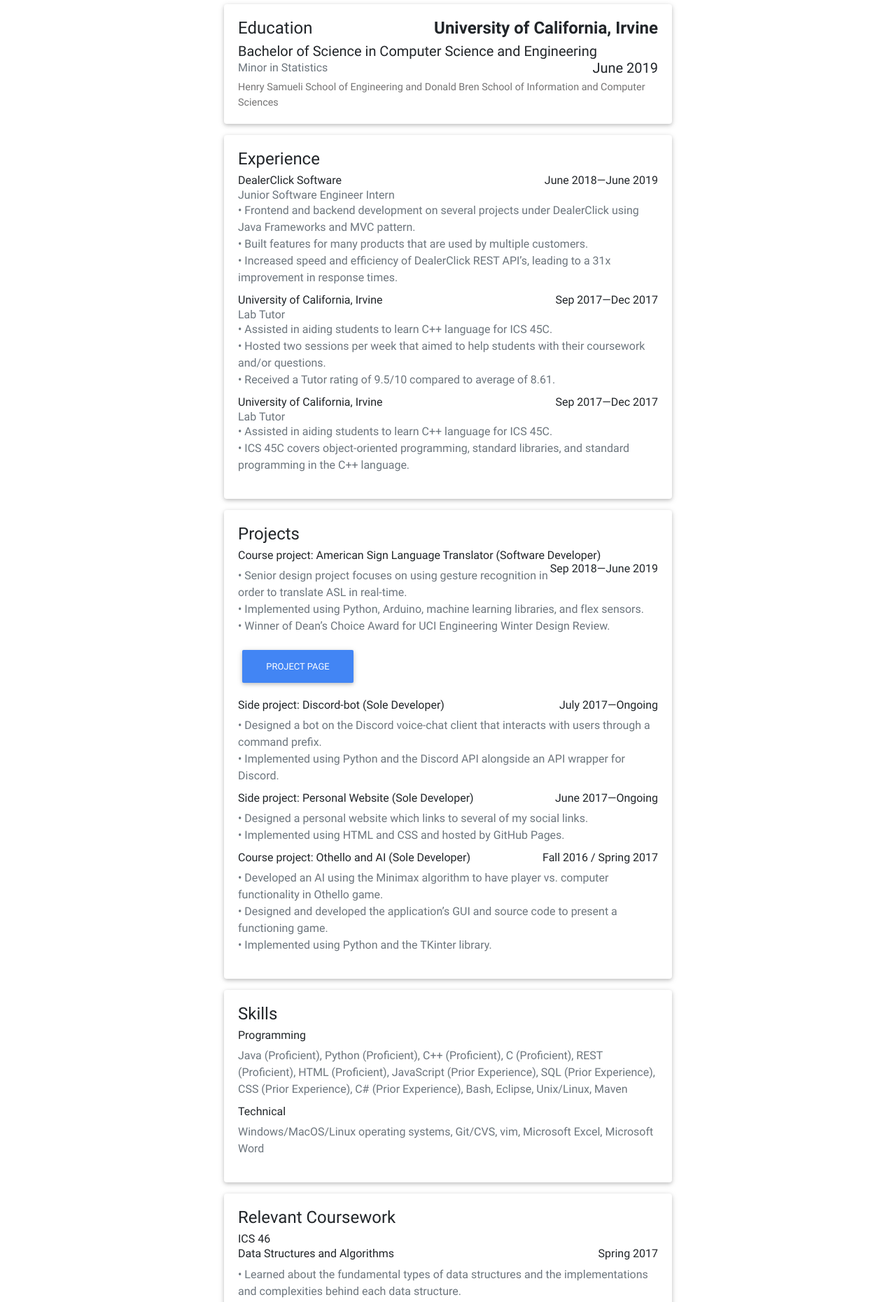
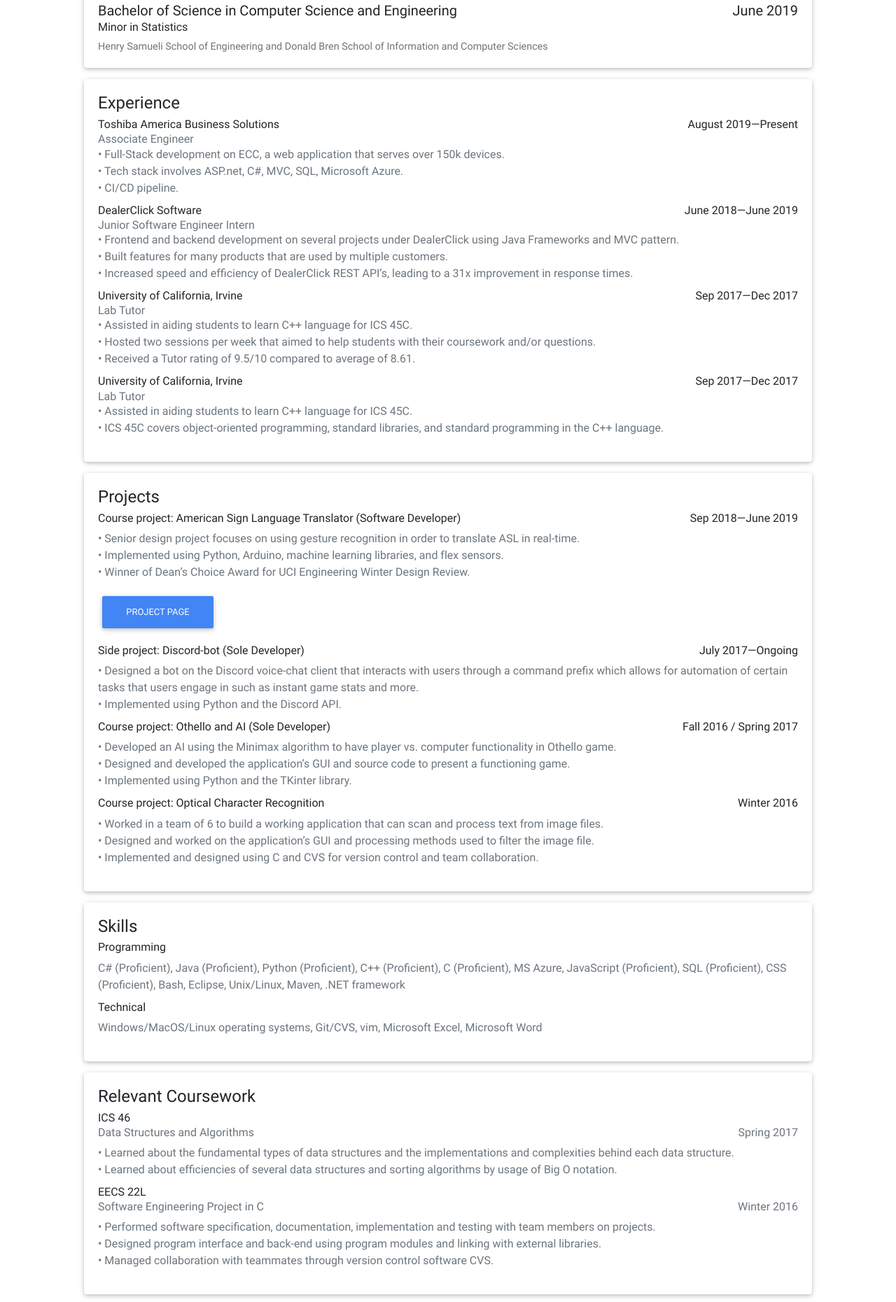
Before and after one commit to textured/textured.github.io, a plain HTML site: page views/resume.html in a window 1280 px wide. Shown: the part 250-2111 px from the top of the page at 70% size. Drawn offline with Linux system fonts and the light colour scheme; files whose address does not match are found by name.

Commit message:
Updated resume design

```diff
--- a/views/resume.html
+++ b/views/resume.html
@@ -22,39 +22,46 @@
 
     <!-- Start your project here-->
     <!--Panel-->
-    <div class="card w-50" style="margin-left: auto; margin-right: auto; margin-top: 2em">
+    <div class="card" style="margin-left: auto; margin-right: auto; margin-top: 2em; width: 65em">
         <div class="card-body">
-            <h3 class="card-title">Daniel Phan</h3>
+            <h3 class="card-title"><a href="..\index.html" style="color:inherit; text-decoration: none;">Daniel Phan</a></h3>
             <p class="card-text"></p>
-
+            <!-- Links -->
             <a href="tel:1-909-331-2459" class="btn btn-primary"> <i class="fas fa-phone"></i> (909) 331-2459</a>
             <a href="mailto:daniel.phan123@gmail.com" class="btn btn-primary"><i class="fas fa-envelope"></i> Email me</a>
+            <a href="https://www.linkedin.com/in/danielqphan/" class="btn btn-primary"> <i class="fab fa-linkedin-in"></i> /danielqphan</a>
             <a href="https://github.com/textured" class="btn btn-primary"><i class="fab fa-github"></i> Github</a>
-            <a href="https://drive.google.com/file/d/1CONyPe-RFuQ4qIhIzZa0KGM-tyzNUBTS/view?usp=sharing"
+            <a href="https://drive.google.com/file/d/1RF8Tg5fqi8X5SrTwopC6-AgE-fIl-ENe/view?usp=sharing"
                 class="btn btn-primary"><i class="fa fa-file-pdf-o" aria-hidden="true"></i> Download</a>
-
         </div>
         <span class="border border-primary"></span>
     </div>
     <!--/.Panel-->
 
     <!-- Education -->
-    <div class="card w-50" style="margin-left: auto; margin-right: auto; margin-top: 1em">
+    <div class="card" style="margin-left: auto; margin-right: auto; margin-top: 1em; width: 65em">
             <div class="card-body">
                 <h4 class="card-title">Education <span style="float: right"><b>University of California, Irvine</b></span></h4>
                 <h5 class="card-subtitle mb-2">Bachelor of Science in Computer Science and Engineering
                     <span style="float:right;">June 2019</span>
                 </h5>
-                <h6 class="card-subtitle mb-2 text-muted">Minor in Statistics</h3>
+                <h6 class="card-subtitle mb-2">Minor in Statistics</h3>
                 <p class="card-text">
                     Henry Samueli School of Engineering and Donald Bren School of Information and Computer Sciences
                 </p>
             </div>
     </div>
     <!-- Experience -->
-    <div class="card w-50" style="margin-left: auto; margin-right: auto; margin-top: 1em">
+    <div class="card" style="margin-left: auto; margin-right: auto; margin-top: 1em; width: 65em">
             <div class="card-body">
                 <h4 class="card-title">Experience</h4>
+                <h6 class="card-subtitle mb-2">Toshiba America Business Solutions <span style="float: right">August 2019—Present</span></h6>
+                <h6 class="card-subtitle text-muted">Associate Engineer</h6>
+                <p class="text-muted">
+                    • Full-Stack development on ECC, a web application that serves over 150k devices. <br/>
+                    • Tech stack involves ASP.net, C#, MVC, SQL, Microsoft Azure. <br/>
+                    • CI/CD pipeline.
+                </p>
                 <h6 class="card-subtitle mb-2">DealerClick Software <span style="float: right">June 2018—June 2019</span></h6>
                 <h6 class="card-subtitle text-muted">Junior Software Engineer Intern</h6>
                 <p class="text-muted">
@@ -78,9 +85,10 @@
             </div>
     </div>
     <!-- Projects -->
-    <div class="card w-50" style="margin-left: auto; margin-right: auto; margin-top: 1em">
+    <div class="card" style="margin-left: auto; margin-right: auto; margin-top: 1em; width: 65em">
         <div class="card-body">
             <h4 class="card-title">Projects</h4>
+            <!-- Project 1 -->
             <h6 class="card-subtitle mb-2">Course project: American Sign Language Translator (Software Developer)<span style="float: right">Sep 2018—June 2019</span></h6>
             <p class="text-muted">
                 • Senior design project focuses on using gesture recognition in order to translate ASL in real-time. <br/>
@@ -88,35 +96,37 @@
                 • Winner of Dean’s Choice Award for UCI Engineering Winter Design Review.
             </p>
             <a href="http://projects.eng.uci.edu/projects/2018-2019/sign-language-translator" class="btn btn-primary">Project Page</a>
-
+            <!-- Project 2 -->
             <h6 class="card-subtitle mb-2" style="margin-top: 1rem;">Side project: Discord-bot (Sole Developer)<span style="float: right">July 2017—Ongoing</span></h6>
             <p class="text-muted">
-                • Designed a bot on the Discord voice-chat client that interacts with users through a command prefix. <br/>
-                • Implemented using Python and the Discord API alongside an API wrapper for Discord.
+                • Designed a bot on the Discord voice-chat client that interacts with users through a command prefix which allows for
+                  automation of certain tasks that users engage in such as instant game stats and more. <br/>
+                • Implemented using Python and the Discord API.
             </p>
-
-            <h6 class="card-subtitle mb-2">Side project: Personal Website (Sole Developer)<span style="float: right">June 2017—Ongoing</span></h6>
-            <p class="text-muted">
-                • Designed a personal website which links to several of my social links. <br/>
-                • Implemented using HTML and CSS and hosted by GitHub Pages.
-            </p>
-
+            <!-- Project 3 -->
             <h6 class="card-subtitle mb-2">Course project: Othello and AI (Sole Developer)<span style="float: right">Fall 2016 / Spring 2017</span></h6>
             <p class="text-muted">
                 • Developed an AI using the Minimax algorithm to have player vs. computer functionality in Othello game. <br/>
                 • Designed and developed the application’s GUI and source code to present a functioning game. <br/>
                 • Implemented using Python and the TKinter library.
             </p>
+            <!-- Project 4 -->
+            <h6 class="card-subtitle mb-2">Course project: Optical Character Recognition<span style="float: right">Winter 2016</span></h6>
+            <p class="text-muted">
+                • Worked in a team of 6 to build a working application that can scan and process text from image files. <br/>
+                • Designed and worked on the application’s GUI and processing methods used to filter the image file. <br/>
+                • Implemented and designed using C and CVS for version control and team collaboration.
+            </p>
         </div>
     </div>
     <!-- Skills -->
-    <div class="card w-50" style="margin-left: auto; margin-right: auto; margin-top: 1em">
+    <div class="card" style="margin-left: auto; margin-right: auto; margin-top: 1em; width: 65em">
         <div class="card-body">
             <h4 class="card-title">Skills</h4>
             <h6 class="card-subtitle mb-2">Programming</h6>
             <p class="text-muted">
-                Java (Proficient), Python (Proficient), C++ (Proficient), C (Proficient), REST (Proficient), HTML (Proficient), JavaScript (Prior
-                Experience), SQL (Prior Experience), CSS (Prior Experience), C# (Prior Experience), Bash, Eclipse, Unix/Linux, Maven
+                C# (Proficient), Java (Proficient), Python (Proficient), C++ (Proficient), C (Proficient), MS Azure, JavaScript (Proficient), SQL
+                (Proficient), CSS (Proficient), Bash, Eclipse, Unix/Linux, Maven, .NET framework
             </p>
             <h6 class="card-subtitle mb-2">Technical</h6>
             <p class="text-muted">
@@ -125,17 +135,17 @@
         </div>
     </div>
     <!-- Relevant CourseWork -->
-    <div class="card w-50" style="margin-left: auto; margin-right: auto; margin-top: 1em">
+    <div class="card" style="margin-left: auto; margin-right: auto; margin-top: 1em; width: 65em">
         <div class="card-body">
             <h4 class="card-title">Relevant Coursework</h4>
             <h6 class="card-subtitle mb-2">ICS 46</h6>
-            <h6 class="card-subtitle mb-2">Data Structures and Algorithms<span style="float: right">Spring 2017</span></h6>
+            <h6 class="card-subtitle mb-2 text-muted">Data Structures and Algorithms<span style="float: right">Spring 2017</span></h6>
             <p class="text-muted">
                 • Learned about the fundamental types of data structures and the implementations and complexities behind each data structure. <br/>
                 • Learned about efficiencies of several data structures and sorting algorithms by usage of Big O notation.
             </p>
             <h6 class="card-subtitle mb-2">EECS 22L</h6>
-            <h6 class="card-subtitle mb-2">Software Engineering Project in C<span style="float: right">Winter 2016</span></h6>
+            <h6 class="card-subtitle mb-2 text-muted">Software Engineering Project in C<span style="float: right">Winter 2016</span></h6>
             <p class="text-muted">
                 • Performed software specification, documentation, implementation and testing with team members on projects. <br/>
                 • Designed program interface and back-end using program modules and linking with external libraries. <br/>
@@ -144,7 +154,7 @@
         </div>
     </div>
     <!-- Accomplishments -->
-    <div class="card w-50" style="margin-left: auto; margin-right: auto; margin-top: 1em; margin-bottom: 2em">
+    <div class="card" style="margin-left: auto; margin-right: auto; margin-top: 1em; margin-bottom: 2em; width: 65em">
         <div class="card-body">
             <h4 class="card-title">Accomplishments</h4>
             <h6 class="card-subtitle mb-2">Dean’s Honor List</h6>
@@ -160,7 +170,7 @@
         </div>
     </div>
     <!-- Leadership -->
-    <div class="card w-50" style="margin-left: auto; margin-right: auto; margin-top: 1em; margin-bottom: 2em">
+    <div class="card" style="margin-left: auto; margin-right: auto; margin-top: 1em; margin-bottom: 2em; width: 65em">
             <div class="card-body">
                 <h4 class="card-title">Leadership</h4>
                 <h6 class="card-subtitle mb-2">Treasurer, Science Club • Montclair High School<span style="float: right">Sep 2012—Sep 2014</span></h6>
```
Also changed, not shown: index.html (+14 -10 lines), img/jpg/avatar1.JPG.
